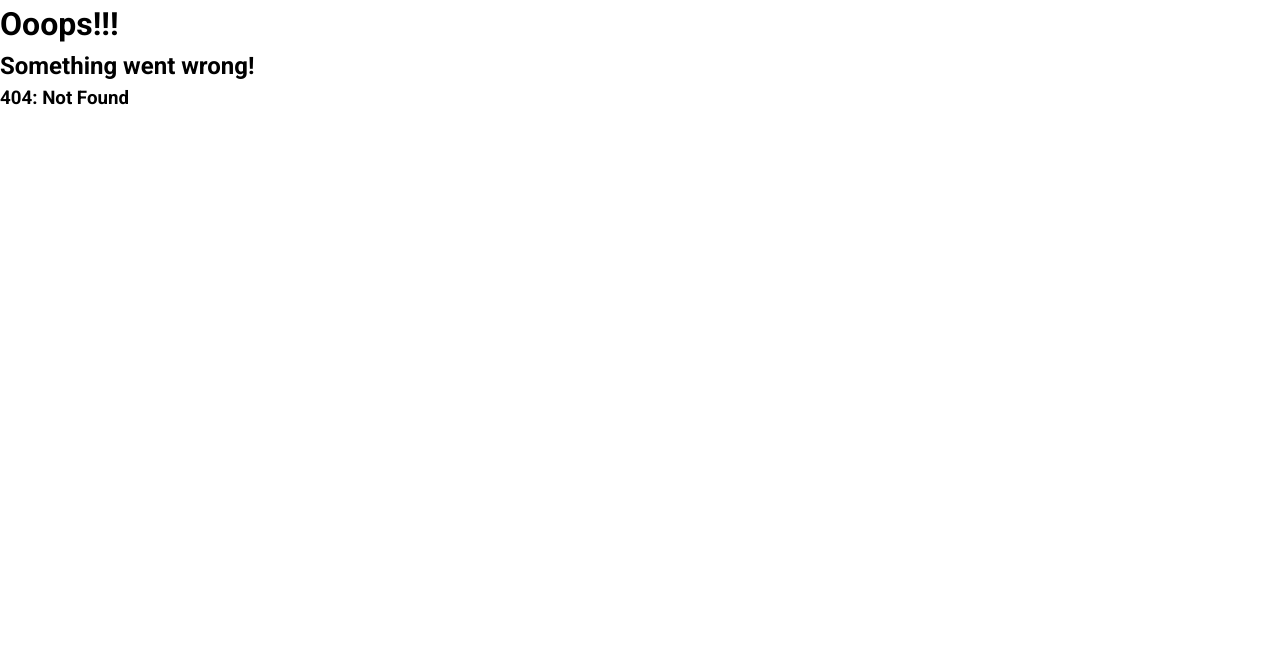
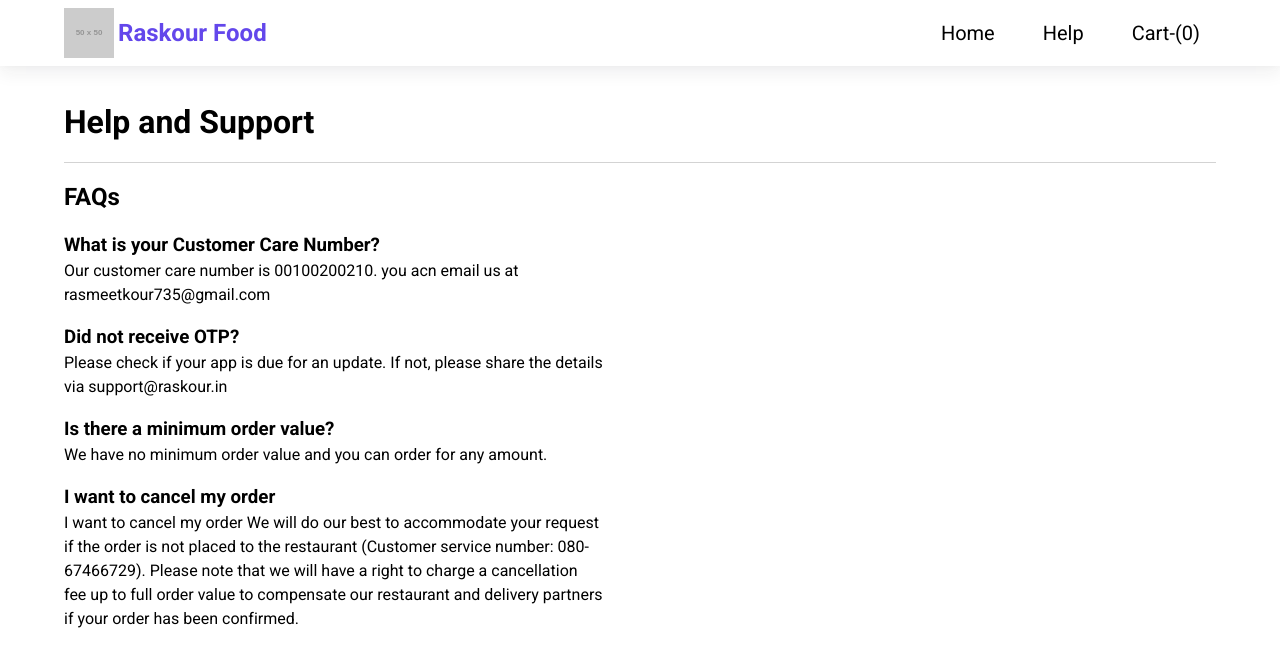
Before and after one commit to Raskour/Raskour-food, a React (Vite) app: page /help in a window 1280 px wide. Before the commit this address had no page. Shown: the top 666 px of the page. Built offline with nearby package versions, Linux system fonts and the light colour scheme.

Commit message:
Help page styling

```diff
--- a/src/App.js
+++ b/src/App.js
@@ -3,8 +3,8 @@
 import { Toaster } from "react-hot-toast";
 
 import Header from "./Components/Header";
-import Body from "./Components/Home";
-import Contact from "./Components/Contact";
+import Home from "./Components/Home";
+import Help from "./Components/Help";
 import Error from "./Components/Error";
 import RestaurantMenu from "./Components/RestaurantMenu";
 import { createBrowserRouter, RouterProvider, Outlet } from "react-router-dom";
@@ -43,14 +43,18 @@
         path: "/",
         element: (
           <PageLayout>
-            <Body />
+            <Home />
           </PageLayout>
         ),
       },
 
       {
-        path: "/contact",
-        element: <Contact />,
+        path: "/help",
+        element: (
+          <PageLayout>
+            <Help />
+          </PageLayout>
+        ),
       },
       {
         path: "/restaurants/:resId",
--- a/src/Components/Cart.jsx
+++ b/src/Components/Cart.jsx
@@ -30,10 +30,12 @@
 
   if (cartItems.length === 0) {
     return (
-      <h2>
-        Your cart is empty. Please add some items by visiting{" "}
-        <Link to="/">home</Link>
-      </h2>
+      <div className="empty-cart">
+        <h1>
+          Your cart is empty. Please add some items by visiting{" "}
+          <Link to="/">home</Link>
+        </h1>
+      </div>
     );
   }
 
--- a/src/Components/Contact.jsx
+++ /dev/null
@@ -1,41 +0,0 @@
-function Contact() {
-  return (
-    <div>
-      <div>
-        <h1>Help and Support</h1>{" "}
-      </div>
-      <div>
-        <h2>FAQs</h2>{" "}
-      </div>
-      <div>
-        <h3>What is your Customer Care Number?</h3>
-        <p>
-          Our customer care number is 00100200210. you acn email us at
-          rasmeetkour735@gmail.com
-        </p>
-      </div>
-      <div>
-        <h3>Did not receive OTP?</h3>
-        <p>
-          Please check if your app is due for an update. If not, please share
-          the details via support@raskour.in
-        </p>
-      </div>
-      <div>
-        <h3>Is there a minimum order value?</h3>
-        <p>We have no minimum order value and you can order for any amount. </p>
-      </div>
-      <div>
-        <h3>I want to cancel my order</h3>
-        <p>
-          I want to cancel my order We will do our best to accommodate your
-          request if the order is not placed to the restaurant (Customer service
-          number: 080-67466729). Please note that we will have a right to charge
-          a cancellation fee up to full order value to compensate our restaurant
-          and delivery partners if your order has been confirmed.
-        </p>
-      </div>
-    </div>
-  );
-}
-export default Contact;
--- a/src/Components/Header.jsx
+++ b/src/Components/Header.jsx
@@ -19,7 +19,7 @@
               <Link to="/">Home</Link>
             </li>
             <li>
-              <Link to="/contact">Help</Link>
+              <Link to="/help">Help</Link>
             </li>
             <li>
               <Link to="/cart">Cart-({cartItems.length})</Link>
--- /dev/null
+++ b/src/Components/Help.jsx
@@ -0,0 +1,43 @@
+function Contact() {
+  return (
+    <div>
+      <h1>Help and Support</h1>
+      <div className="divider" />
+      <section className="flow help">
+        <h2>FAQs</h2>
+        <div>
+          <h3>What is your Customer Care Number?</h3>
+          <p>
+            Our customer care number is 00100200210. you acn email us at
+            rasmeetkour735@gmail.com
+          </p>
+        </div>
+        <div>
+          <h3>Did not receive OTP?</h3>
+          <p>
+            Please check if your app is due for an update. If not, please share
+            the details via support@raskour.in
+          </p>
+        </div>
+        <div>
+          <h3>Is there a minimum order value?</h3>
+          <p>
+            We have no minimum order value and you can order for any amount.{" "}
+          </p>
+        </div>
+        <div>
+          <h3>I want to cancel my order</h3>
+          <p>
+            I want to cancel my order We will do our best to accommodate your
+            request if the order is not placed to the restaurant (Customer
+            service number: 080-67466729). Please note that we will have a right
+            to charge a cancellation fee up to full order value to compensate
+            our restaurant and delivery partners if your order has been
+            confirmed.
+          </p>
+        </div>
+      </section>
+    </div>
+  );
+}
+export default Contact;
--- a/src/Components/RestaurantMenu.jsx
+++ b/src/Components/RestaurantMenu.jsx
@@ -57,12 +57,7 @@
                 </div>
                 <div className="res-menu-img">
                   <img src={CDN_URL + item.imageId} />
-                  <button
-                    className="primary"
-                    onClick={() => handleAddItem(item)}
-                  >
-                    Add
-                  </button>
+                  <button onClick={() => handleAddItem(item)}>Add</button>
                 </div>
               </li>
             ))}
--- a/style.css
+++ b/style.css
@@ -197,6 +197,7 @@
   font-weight: var(--font-weight-bold);
   gap: 0.25rem;
   font-size: var(--font-size-lg);
+  color: var(--color-primary);
 }
 
 nav ul {
@@ -413,3 +414,13 @@
   gap: 1.25rem;
   align-items: center;
 }
+
+.empty-cart h1 {
+  font-size: var(--font-size-md);
+  color: var(--color-neutral);
+}
+
+/* Help page */
+.help {
+  max-width: 60ch;
+}
```
